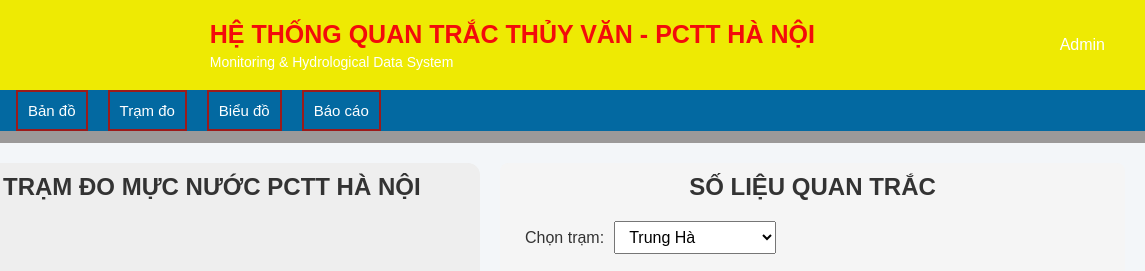
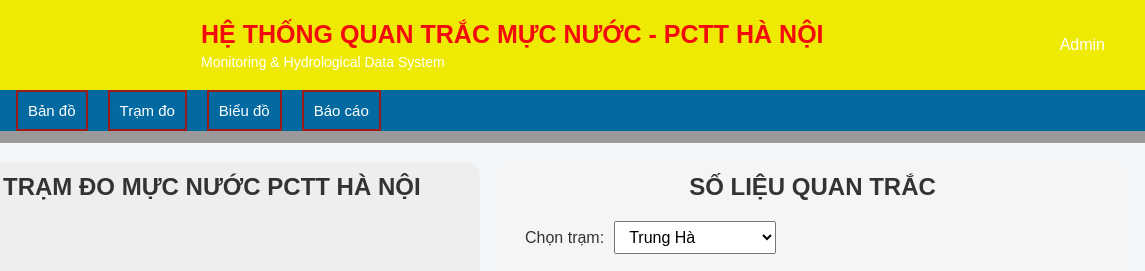
Before and after one commit to tungyoungjin-collab/mnpctthanoi, a plain HTML site: page index.html in a window 1280 px wide. Shown: the top 271 px of the page, 135-1280 px from the left. Drawn offline with nearby package versions, Linux system fonts and the light colour scheme; no server answers; a script that the page names is missing.

Commit message:
Improve UI/UX design for index.html

```diff
--- a/index.html
+++ b/index.html
@@ -16,7 +16,7 @@
         </div>
 
         <div class="title">
-            <h1>HỆ THỐNG QUAN TRẮC THỦY VĂN - PCTT HÀ NỘI</h1>
+            <h1>HỆ THỐNG QUAN TRẮC MỰC NƯỚC - PCTT HÀ NỘI</h1>
             <p>Monitoring & Hydrological Data System</p>
         </div>
 
```
